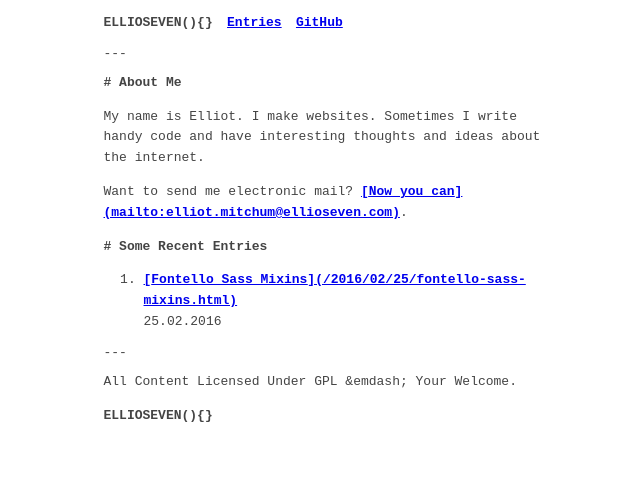
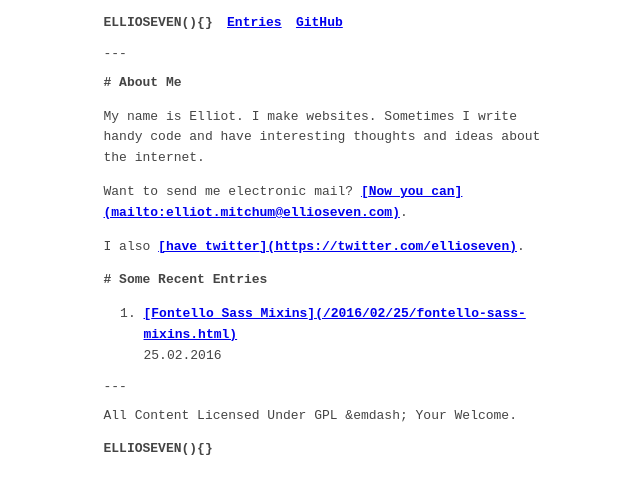
Before and after one commit to ellioseven/ellioseven.github.io, a Jekyll site: the page built from index.md, in a window 1280 px wide. Shown: the top 494 px of the page, without its empty margins (309-949 px from the left). Built offline with Jekyll 4.4.1, drawn with Linux system fonts in a browser that asks for light colours.

Commit message:
Add twitter

```diff
--- a/index.md
+++ b/index.md
@@ -10,4 +10,6 @@ My name is Elliot. I make websites. Sometimes I write handy code and have intere
 
 Want to send me electronic mail? [Now you can](mailto:elliot.mitchum@ellioseven.com).
 
+I also [have twitter](https://twitter.com/ellioseven).
+
 {% include entry-list/recent.html %}
```
